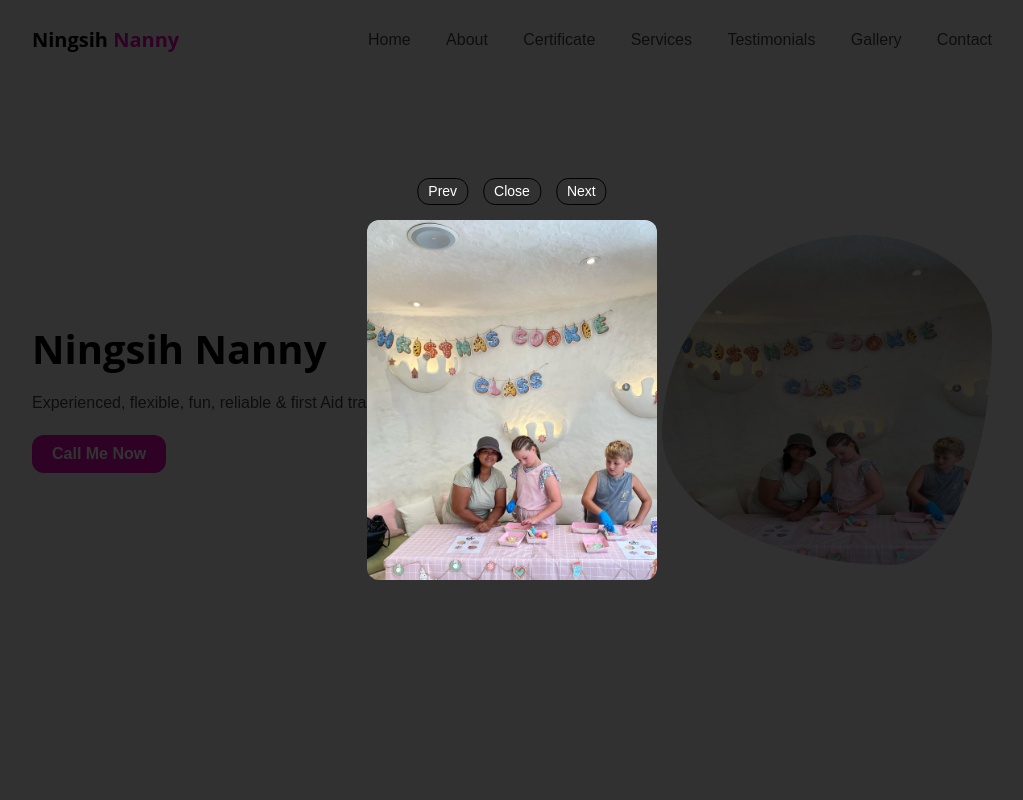
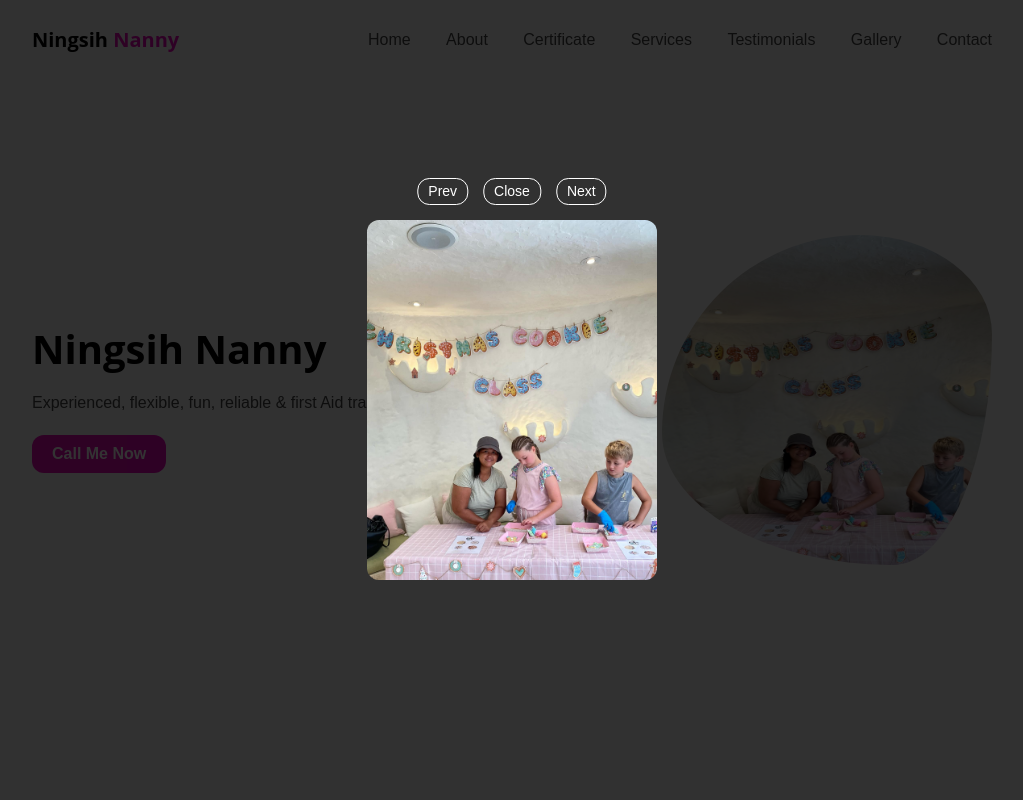
Before and after one commit to rendi12345678/babby-sitter-website, a React (Create React App) app: page / in a window 1280 px wide. Both pictures are taken after a click on the picture 955 px from the left and 400 px from the top of the page. Shown: the top 800 px of the page, without its empty margins (128-1151 px from the left). Built offline with nearby package versions, Linux system fonts and the light colour scheme.

Commit message:
Updated UI

```diff
--- a/src/App.css
+++ b/src/App.css
@@ -151,6 +151,7 @@ table {
   --secondary-color: #f5f5f5;
   --primary-color: #fff;
   --contrast-color: #000;
+  --contrast-border-color: #fff;
   --date-picker-color: invert(30%);
   --button-color: #fff;
   --headings-color: #333;
--- a/src/App.js
+++ b/src/App.js
@@ -74,13 +74,13 @@ function App() {
   };
 
   const showFullSizeImage = (imageUrl) => {
-    setFullSizeImageUrl(imageUrl)
+    setFullSizeImageUrl(imageUrl);
     dispatch(showFullSizeImageAction(true));
   };
 
-  const setFullSizeImageUrl = imageUrl => {
+  const setFullSizeImageUrl = (imageUrl) => {
     dispatch(setImageUrlAction(imageUrl));
-  }
+  };
 
   const closeFullSizeImage = () => {
     dispatch(setImageUrlAction(""));
@@ -102,16 +102,18 @@ function App() {
     navToggle,
     isDisplay,
     images,
-    setFullSizeImageUrl
+    setFullSizeImageUrl,
   };
 
   return (
-    <AppContext.Provider value={contextValue}>
-      <Routes>
-        <Route path="/" element={<Home />} />
-      </Routes>
+    <>
+      <AppContext.Provider value={contextValue}>
+        <Routes>
+          <Route path="/" element={<Home />} />
+        </Routes>
       {isShowFullSizeImage ? <FullSizeImage imageUrl={imageUrl} /> : null}
-    </AppContext.Provider>
+      </AppContext.Provider>
+    </>
   );
 }
 
--- a/src/styles/full-size-image.module.css
+++ b/src/styles/full-size-image.module.css
@@ -1,23 +1,40 @@
+/*
+* Prefixed by https://autoprefixer.github.io
+* PostCSS: v8.4.14,
+* Autoprefixer: v10.4.7
+* Browsers: last 4 version
+*/
+
 .overlay {
     position: fixed;
     top: 0;
     left: 0;
     right: 0;
-    width: 100svw;
-    height: 100svh;
     bottom: 0;
     background: rgba(0, 0, 0, .8);
+    display: -ms-grid;
     display: grid;
+    -webkit-box-pack: center;
+        -ms-flex-pack: center;
             justify-content: center;
+    -ms-grid-columns: 1fr;
     grid-template-columns: 1fr;
+    -webkit-box-align: center;
+        -ms-flex-align: center;
             align-items: center;
-    z-index: 999999999999999999999999;
+    z-index: 2147483647;
+    -webkit-box-sizing: border-box;
             box-sizing: border-box;
 }
 
 .overlay figure {
+    display: -ms-grid;
     display: grid;
+    -webkit-box-pack: center;
+        -ms-flex-pack: center;
             justify-content: center;
+    -webkit-box-align: center;
+        -ms-flex-align: center;
             align-items: center;
     padding: var(--white-space);
   max-width: var(--max-width);
@@ -27,6 +44,7 @@
 }
 
 .overlay img {
+    -webkit-box-sizing: border-box;
             box-sizing: border-box;
     height: 60svh;
     max-width: 100%;
@@ -43,16 +61,21 @@
     @media (width < 650px) {
         height: 45svh;
         max-width: 100%;
+        -o-object-fit: cover;
            object-fit: cover;
     }
 }
 
 .buttons {
     position: absolute;
+    display: -webkit-box;
+    display: -ms-flexbox;
     display: flex;
     gap: 1.5rem;
     top: -2rem;
     left: 50%;
+    -webkit-transform: translateX(-50%);
+        -ms-transform: translateX(-50%);
             transform: translateX(-50%);
     @media (width < 650px) {
         top: -3rem;
@@ -64,5 +87,5 @@
   font-size: calc(var(--body-text) - .2rem);
   background: transparent;
   font-weight: 400;
-  border: .1rem solid var(--contrast-color);
+  border: .1rem solid var(--contrast-border-color);
 }
--- a/src/styles/navbar.module.css
+++ b/src/styles/navbar.module.css
@@ -4,7 +4,7 @@
     display: flex;
     background: var(--secondary-color);
     justify-content: space-between;
-    z-index: 99;
+    z-index: 4;
     position: relative;
     align-items: center;
     max-width: var(--max-width);
```
Lines whose indentation alone changed are shown as unchanged.
